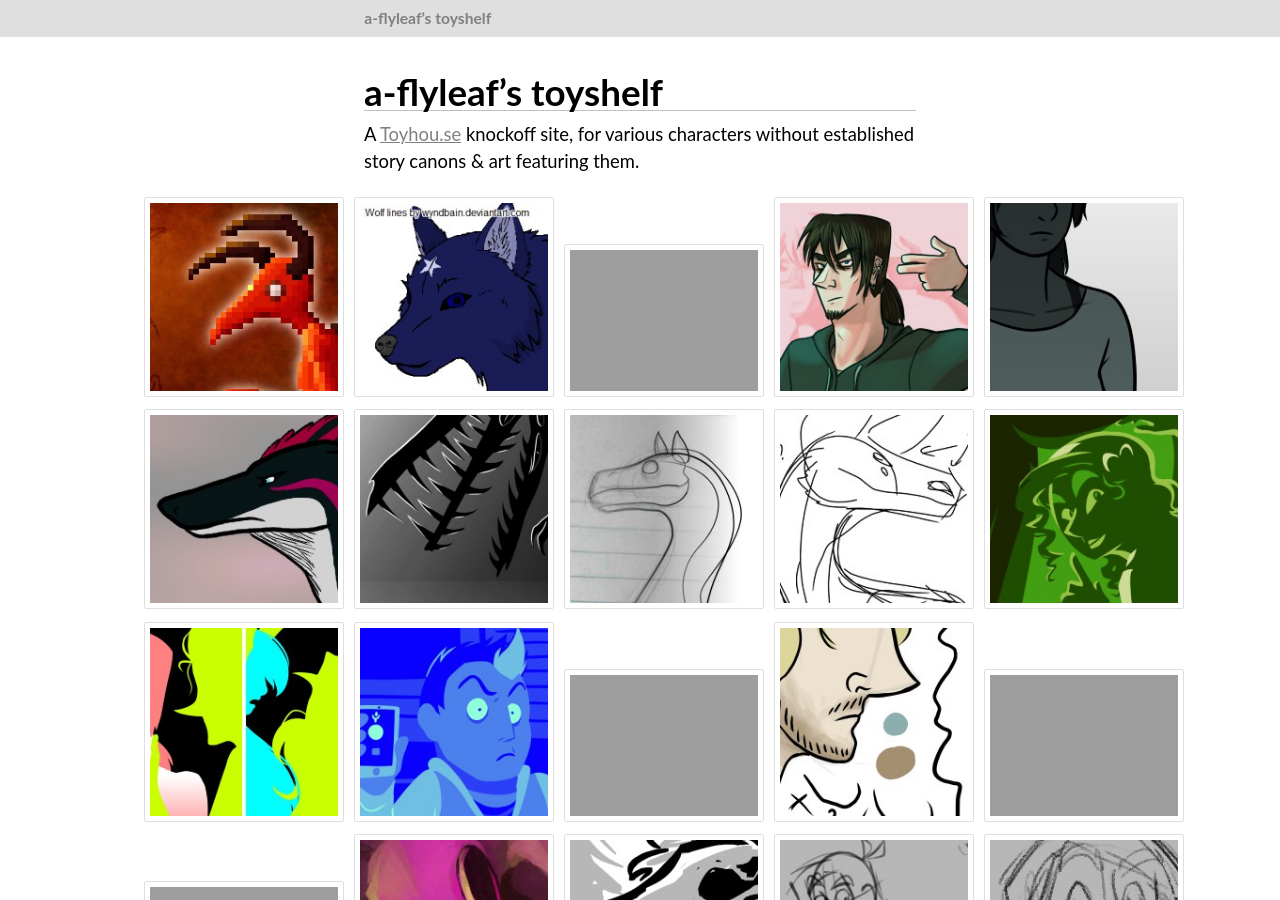
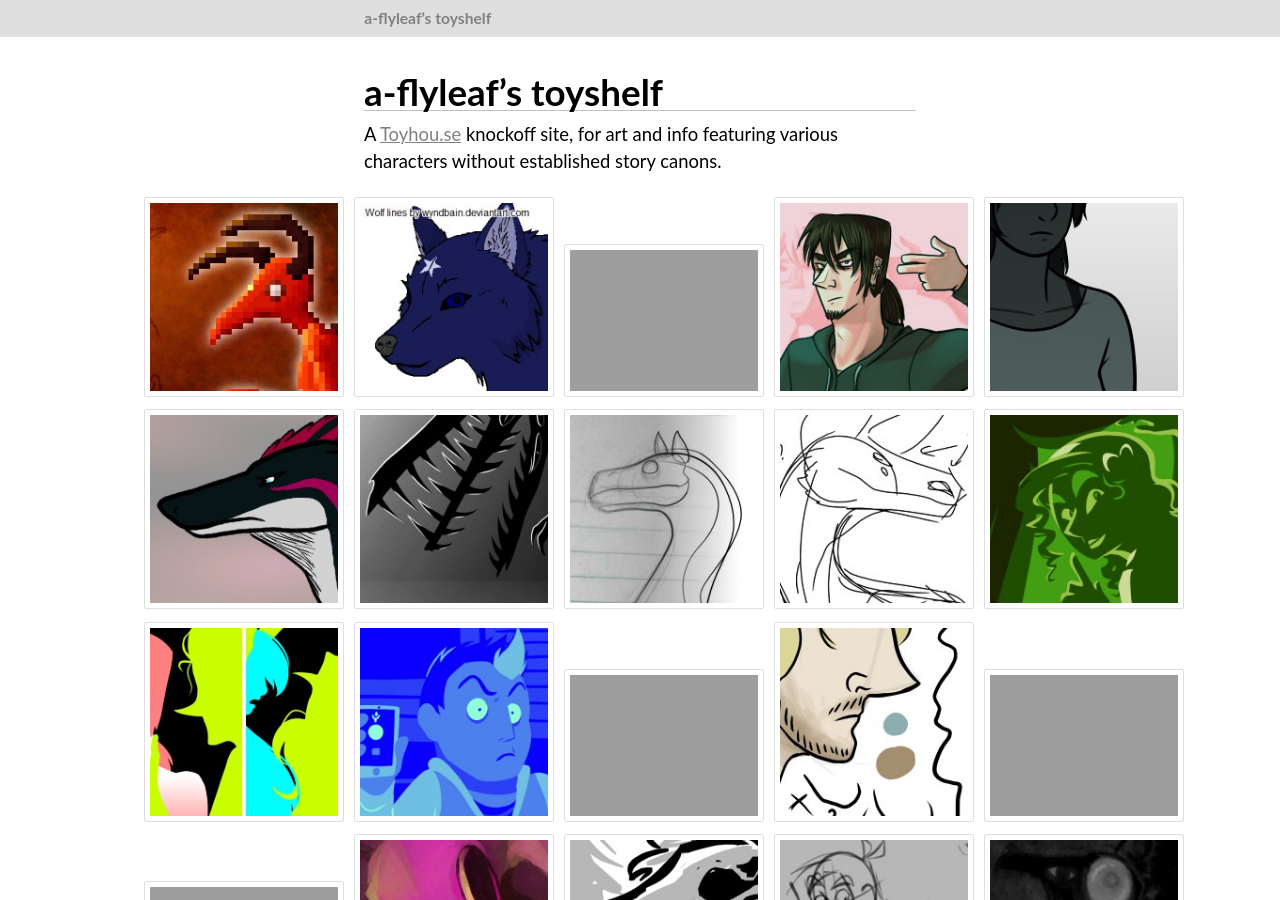
Before and after one commit to a-flyleaf/toyshelf, a Jekyll site: the page built from index.md, in a window 1280 px wide and 900 px high. Built offline with Jekyll 4.4.1, drawn with Linux system fonts in a browser that asks for light colours; some web fonts are replaced.

```diff
--- a/index.md
+++ b/index.md
@@ -2,14 +2,14 @@
 layout: 1
 title: a-flyleaf’s toyshelf
 
-skip: [roommates,sika,holly,judge]
+skip: [roommates,sika,holly,judge,brother]
 img:
   - nm: nightpath
     dt: 2021-11-14
   - nm: lucien
     dt: 2023-01-06
 ---
-A [Toyhou.se](https://toyhou.se/) knockoff site, for various characters without established story canons & art featuring them.
+A [Toyhou.se](https://toyhou.se/) knockoff site, for art and info featuring various characters without established story canons.
 
 <div id="gallery">{%for c in site.data.characters%}{%unless page.skip contains c.name%}<a href="{%include url.html%}/{%if c.group=='cmyk'%}disaster-crew/{{c.name}}{%elsif c.group=='hl'%}newhell{%else%}misc#{{c.name}}{%endif%}"><img src="{%include url.html%}/assets/img/art/{%assign c-first=site.art|where:"tags",c.name|first%}{{c-first.date|date:"%F"}}{%if c.name=='lucien'%}2022-11-21{%endif%}-tn{%if c-first.tags.size>1%}-{{c.name}}{%endif%}.jpg" alt=""></a>{%endunless%}{%endfor%}</div>
 
```
Also changed, not shown: TODO.md (+0 -2 lines).
